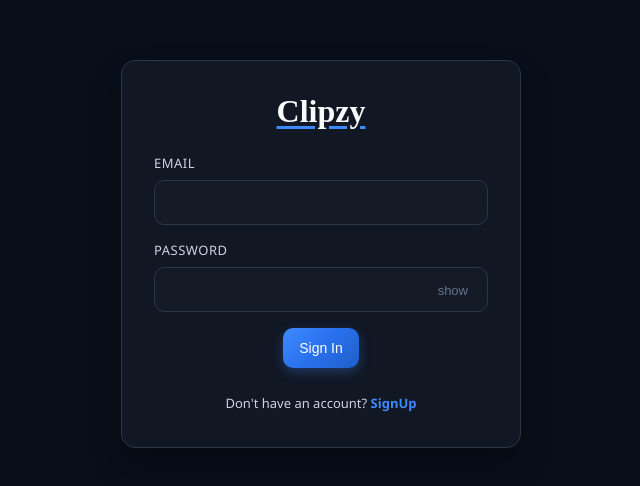
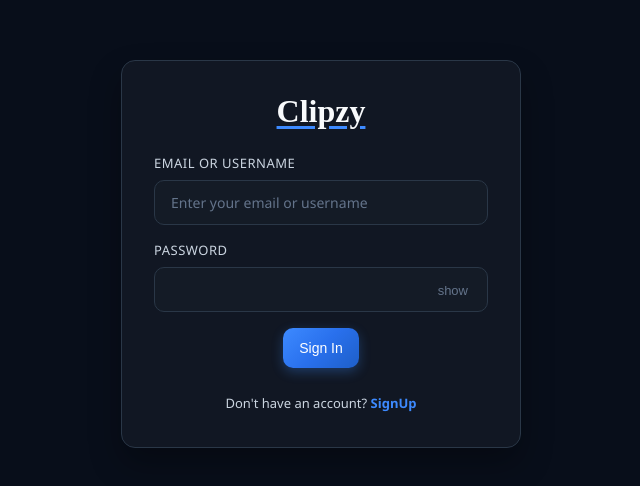
Before and after one commit to abdulkareem25/clipzy, a React (Vite) app in the folder Frontend/: page /signin in a window 1280 px wide. Shown: the part 146-632 px from the top of the page, without its empty margins (319-959 px from the left). Built offline with nearby package versions, Linux system fonts and the light colour scheme; no server answers.

Commit message:
signin using email or username is implemented in frontend

```diff
--- a/Frontend/src/features/auth/hooks/useAuth.js
+++ b/Frontend/src/features/auth/hooks/useAuth.js
@@ -21,11 +21,11 @@ export const useAuth = () => {
   };
 
 
-  const handleSignIn = async (email, password) => {
+  const handleSignIn = async (credential, password) => {
 
     setLoading(true);
 
-    const response = await signIn(email, password);
+    const response = await signIn(credential, password);
 
     setUser(response.user);
     setLoading(false);
--- a/Frontend/src/features/auth/pages/SignIn.jsx
+++ b/Frontend/src/features/auth/pages/SignIn.jsx
@@ -1,12 +1,12 @@
-import { Link, useNavigate } from 'react-router'
-import '../styles/main.scss'
-import '../styles/form.scss'
 import { useState } from 'react';
+import { Link, useNavigate } from 'react-router';
 import { useAuth } from '../hooks/useAuth';
+import '../styles/form.scss';
+import '../styles/main.scss';
 
 const SignIn = () => {
 
-  const [email, setEmail] = useState("");
+  const [credential, setCredential] = useState("");
   const [password, setPassword] = useState("");
   const [showPassword, setShowPassword] = useState(false);
   const { user, loading, handleSignIn } = useAuth();
@@ -15,13 +15,13 @@ const SignIn = () => {
   const handleSubmit = async (e) => {
     e.preventDefault();
 
-    await handleSignIn(email, password);
+    await handleSignIn(credential, password);
 
     navigate('/feed');
 
   };
 
-  if(loading) return (
+  if (loading) return (
     <main className='main'>
       <div className="form-container">
         <h2 className='logo'>Loading...</h2>
@@ -35,13 +35,14 @@ const SignIn = () => {
         <h2 className='logo'>Clipzy</h2>
         <form onSubmit={handleSubmit}>
           <div className="form-group">
-            <label htmlFor="email">Email</label>
+            <label htmlFor="credential">Email or Username</label>
             <input
-              value={email}
-              type="email"
-              id="email"
-              name="email"
-              onChange={(e) => setEmail(e.target.value)}
+              value={credential}
+              type="text"
+              id="credential"
+              name="credential"
+              placeholder="Enter your email or username"
+              onChange={(e) => setCredential(e.target.value)}
               required
             />
           </div>
--- a/Frontend/src/features/auth/services/auth.api.js
+++ b/Frontend/src/features/auth/services/auth.api.js
@@ -10,9 +10,10 @@ export const signUp = async (userData) => {
   return response.data;
 };
 
-export const signIn = async (email, password) => {
+export const signIn = async (credential, password) => {
   const response = await api.post('/sign-in', {
-    email,
+    email: credential,
+    username: credential,
     password
   });
   return response.data;
```
